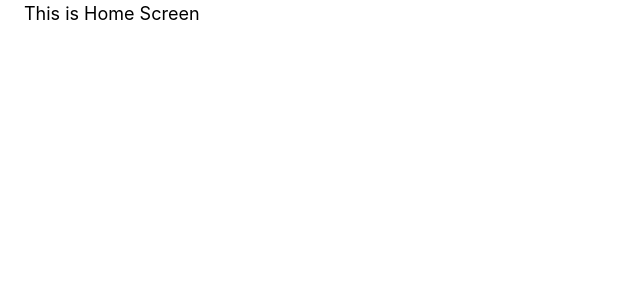
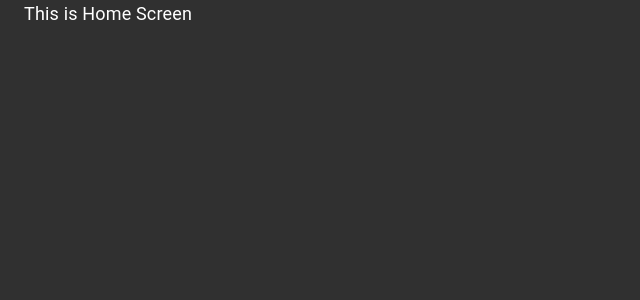
Before and after one commit to raksitnongbua/nextjs-tailwindcss-materialui, a Next.js app: page / in a window 1280 px wide. Shown: the top 300 px of the page, without its empty margins (0-640 px from the left). Built offline with nearby package versions, Linux system fonts and the light colour scheme.

Commit message:
feat: set default theme material ui from light to dark

```diff
--- a/pages/_app.tsx
+++ b/pages/_app.tsx
@@ -1,7 +1,18 @@
+import { createMuiTheme, CssBaseline, ThemeProvider } from '@material-ui/core';
 import '../styles/global.css';
 
 const App = ({ Component, pageProps }) => {
-  return <Component {...pageProps} />;
+  const theme = createMuiTheme({
+    palette: {
+      type: 'dark',
+    },
+  });
+  return (
+    <ThemeProvider theme={theme}>
+      <CssBaseline />
+      <Component {...pageProps} />
+    </ThemeProvider>
+  );
 };
 
 export default App;
--- a/pages/index.tsx
+++ b/pages/index.tsx
@@ -1,10 +1,12 @@
-import { Container } from '@material-ui/core';
+import { Container, Typography } from '@material-ui/core';
 import React from 'react';
 
 const Home = () => {
   return (
     <div>
-      <Container maxWidth='lg'>This is Home Screen</Container>
+      <Container maxWidth='lg'>
+        <Typography> This is Home Screen</Typography>
+      </Container>
     </div>
   );
 };
```
